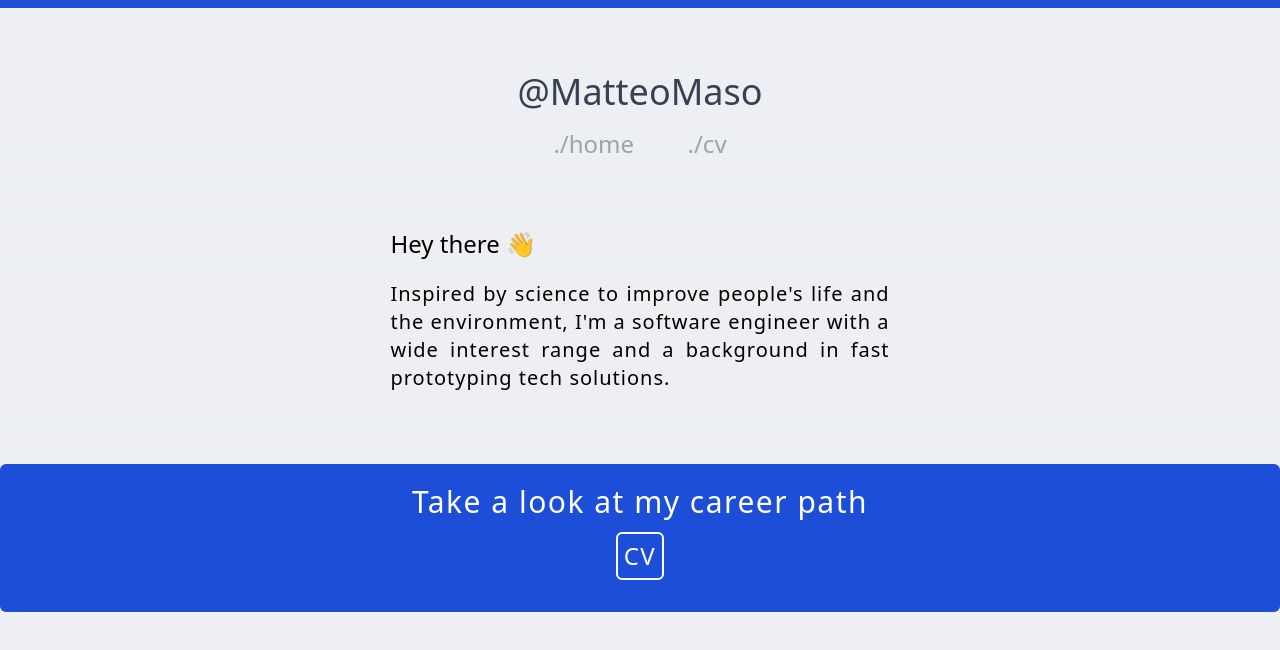
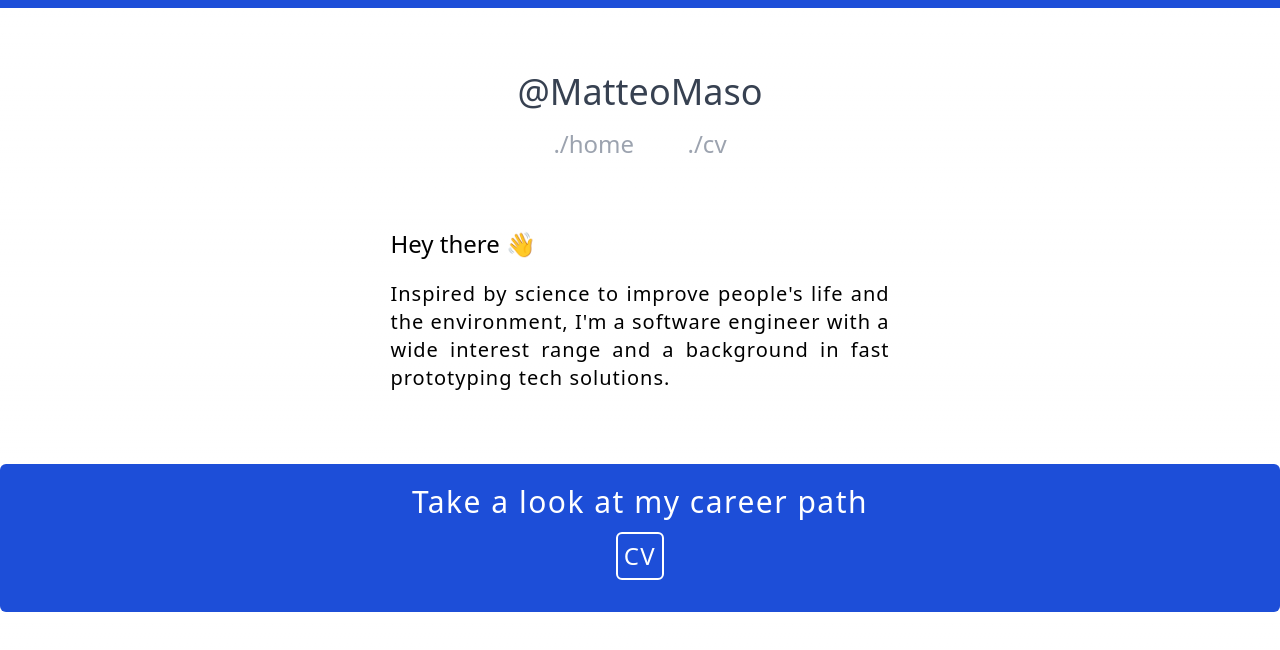
Before and after one commit to MatteoMaso/Portfolio, a Next.js app: page / in a window 1280 px wide. Shown: the top 650 px of the page. Built offline with nearby package versions, Linux system fonts and the light colour scheme.

Commit message:
style: bg all white

```diff
--- a/src/styles/globals.css
+++ b/src/styles/globals.css
@@ -4,8 +4,8 @@
 
 :root {
   --foreground-rgb: 0, 0, 0;
-  --background-start-rgb: 237, 239, 242;
-  --background-end-rgb: 237, 239, 242;
+  --background-start-rgb: 255, 255, 255;
+  --background-end-rgb: 255, 255, 255;
 }
 
 body {
```
